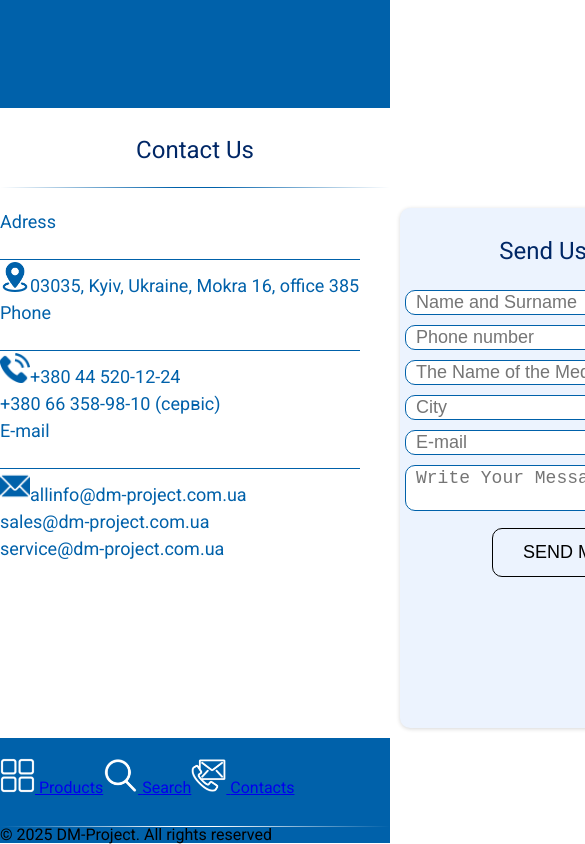
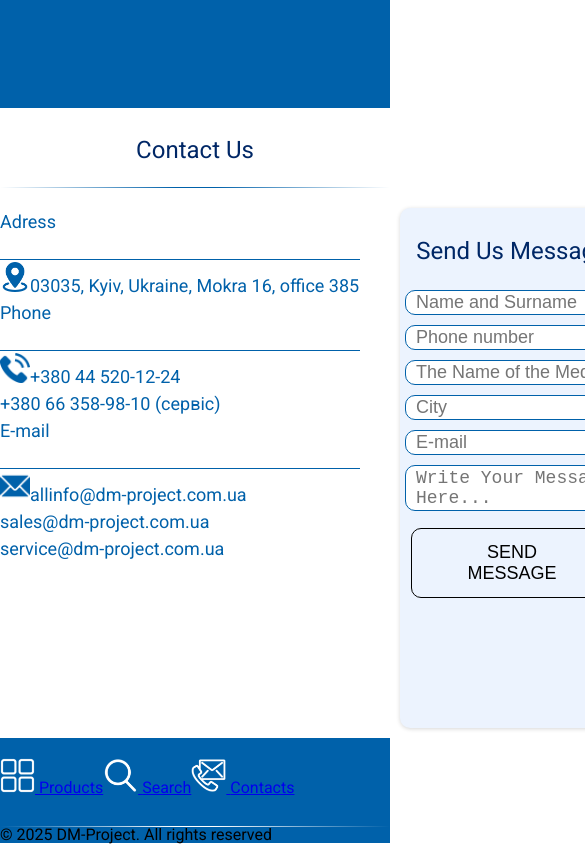
Before and after one commit to ven0m79/dm-project, a Next.js app: page /en/contacts in a window 390 px wide. Shown: the part 716-1560 px from the top of the page, 585 px wide, since content can reach past the window. Built offline with nearby package versions, Linux system fonts and the light colour scheme; a web font is replaced by a local one.

Commit message:
fix:mobile-conmtacts-form-resize

```diff
--- a/app/[locale]/contacts/Contacts.module.css
+++ b/app/[locale]/contacts/Contacts.module.css
@@ -23,8 +23,8 @@
 }
 
 .container {
-    max-width: 460px;
-    width: 100vw;
+    max-width: 390px;
+    width: 100%;
     height: 520px;
     background-color: #ECF3FE;
     margin: 10px auto 10px auto;
@@ -41,7 +41,7 @@
     margin-right: 5px;
     max-width: 400px;
     min-width: 200px;
-    width: 100%;
+    width: 90%;
     border: 1px solid #0061AA;
     color: #002766;
     font-size: 18px;
@@ -65,7 +65,9 @@
 
 .yerSubmit {
     text-align: center;
+    min-width: 200px;
     max-width: 400px;
+    width: 90%;
     padding: 13px 30px;
     margin: 5px 0 20px 0;
     font-size: 18px;
--- a/app/[locale]/contacts/client-page.tsx
+++ b/app/[locale]/contacts/client-page.tsx
@@ -1,13 +1,9 @@
 'use client'
 import React from "react";
-
 import { useState } from 'react';
-import Head from 'next/head';
 import styles from './Contacts.module.css';
 import classNames from "classnames";
-
 import { MainLayout } from "@app/[locale]/components/templates";
-//import { unstable_setRequestLocale } from "next-intl/server";
 import { useTranslations } from 'next-intl';
 import Image from 'next/image';
 import mail from "./contacts-photo/emailContacts.png";
```
